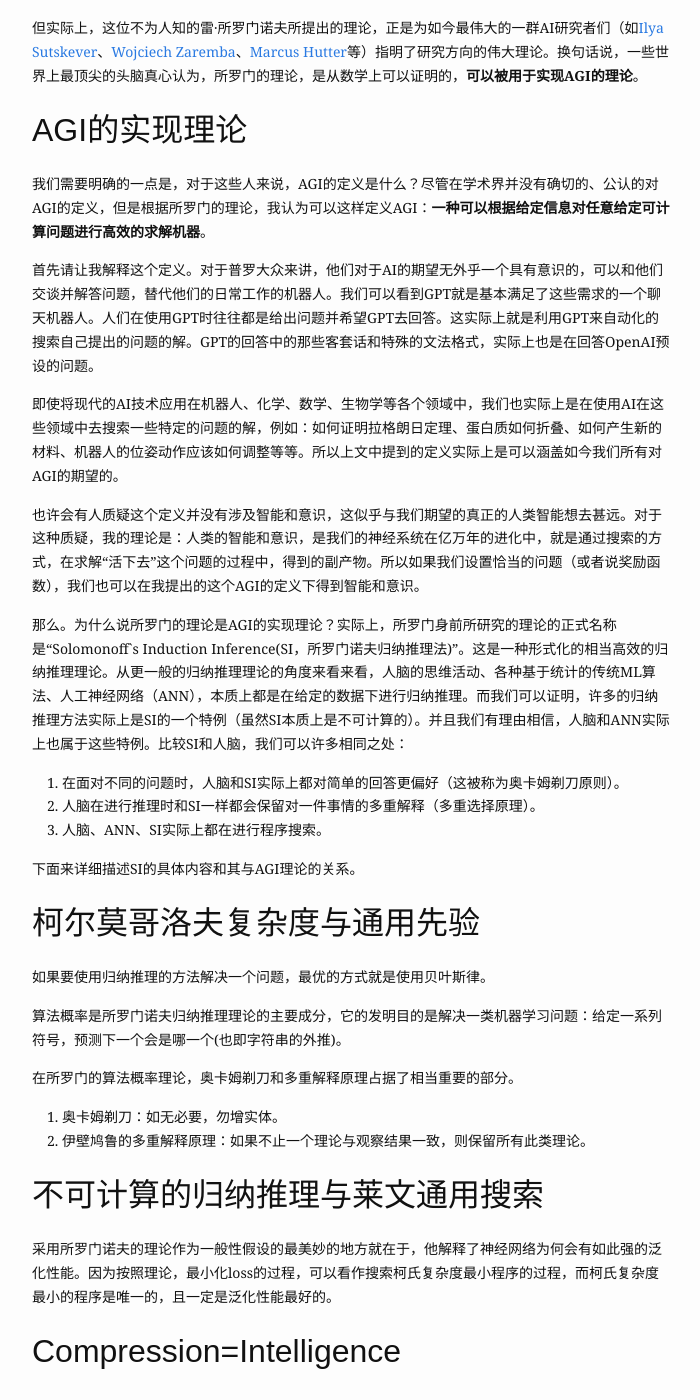
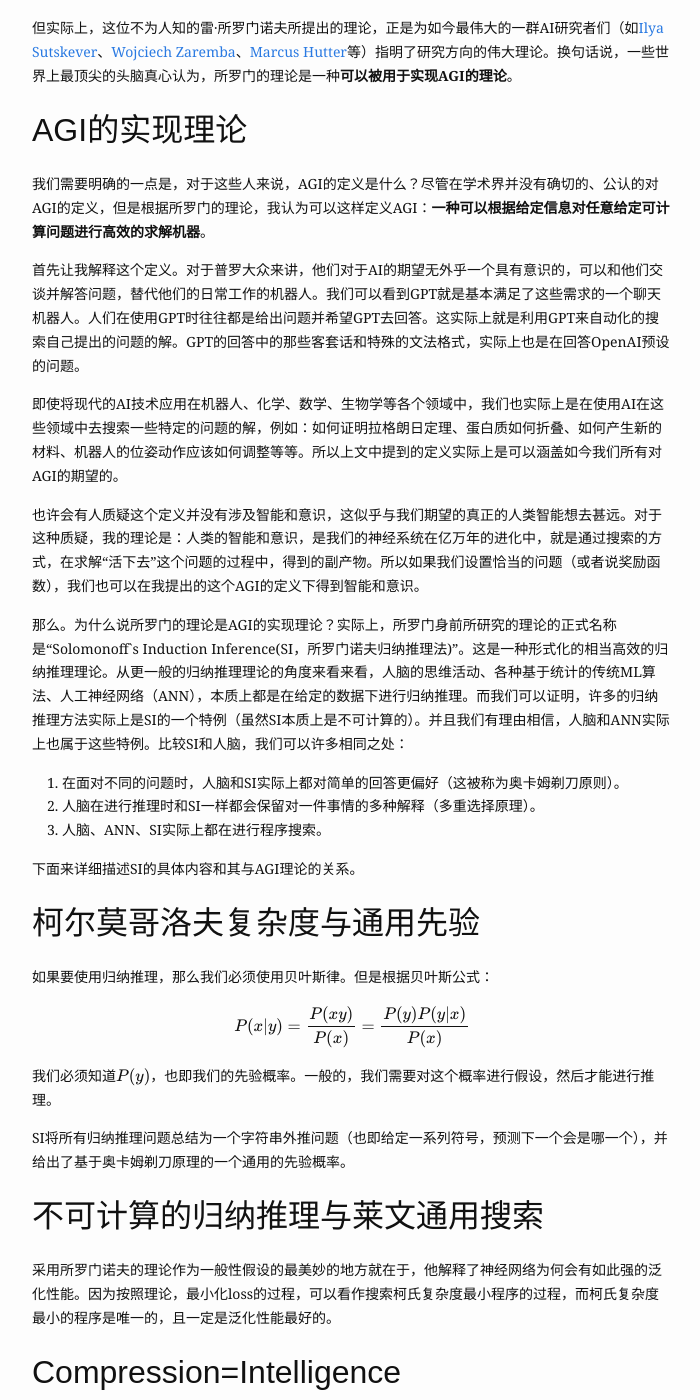
Before and after one commit to FuRuF-11/FuRuF-11.github.io, a Jekyll site: the page built from _posts/2024-01-08-Solomonoff,Kolmogorov_and_Levin_with_Compression,Prediction_and_Search.md, in a window 1280 px wide and 1400 px high, scrolled down 642 px. Shown: the whole window, without its empty margins (288-988 px from the left). Built offline with Jekyll 4.4.1, drawn with Linux system fonts in a browser that asks for light colours; a script that is not in the unit is left out.

Commit message:
modified:   _posts/2024-01-08-Solomonoff,Kolmogorov_and_Levin_with_Compression,Prediction_and_Search.md

```diff
--- a/_posts/2024-01-08-Solomonoff,Kolmogorov_and_Levin_with_Compression,Prediction_and_Search.md
+++ b/_posts/2024-01-08-Solomonoff,Kolmogorov_and_Levin_with_Compression,Prediction_and_Search.md
@@ -12,13 +12,13 @@ blurb: "所罗门诺夫、柯尔莫哥洛夫和莱文与压缩、预测和搜索
 
 对于前两者，所有对AI有所学习有所了解的人都不会陌生，但是对于雷·所罗门诺夫（以下简称所罗门），大部分人却闻所未闻。这其实是由于所罗门一生的研究领域，看起来实在是太过抽象、太过偏门且**似乎不像同会议其他人的成果那么有用**。尽管所罗门本人是人类历史上首位使用概率论进行机器学习研究的学者，但是他的主要成就是一门名叫算法概率（Algorithmic probability）——后被发展为算法信息理论（Algorithmic Information Theory）——的古怪学科和关于通用归纳推理的数学理论（General Theory of Inductive Inference）。
 
-但实际上，这位不为人知的雷·所罗门诺夫所提出的理论，正是为如今最伟大的一群AI研究者们（如[Ilya Sutskever](https://en.wikipedia.org/wiki/Ilya_Sutskever)、[Wojciech Zaremba](https://en.wikipedia.org/wiki/Wojciech_Zaremba)、[Marcus Hutter](https://en.wikipedia.org/wiki/Marcus_Hutter)等）指明了研究方向的伟大理论。换句话说，一些世界上最顶尖的头脑真心认为，所罗门的理论，是从数学上可以证明的，**可以被用于实现AGI的理论**。
+但实际上，这位不为人知的雷·所罗门诺夫所提出的理论，正是为如今最伟大的一群AI研究者们（如[Ilya Sutskever](https://en.wikipedia.org/wiki/Ilya_Sutskever)、[Wojciech Zaremba](https://en.wikipedia.org/wiki/Wojciech_Zaremba)、[Marcus Hutter](https://en.wikipedia.org/wiki/Marcus_Hutter)等）指明了研究方向的伟大理论。换句话说，一些世界上最顶尖的头脑真心认为，所罗门的理论是一种**可以被用于实现AGI的理论**。
 
 ## AGI的实现理论
 
 我们需要明确的一点是，对于这些人来说，AGI的定义是什么？尽管在学术界并没有确切的、公认的对AGI的定义，但是根据所罗门的理论，我认为可以这样定义AGI：**一种可以根据给定信息对任意给定可计算问题进行高效的求解机器**。
 
-首先请让我解释这个定义。对于普罗大众来讲，他们对于AI的期望无外乎一个具有意识的，可以和他们交谈并解答问题，替代他们的日常工作的机器人。我们可以看到GPT就是基本满足了这些需求的一个聊天机器人。人们在使用GPT时往往都是给出问题并希望GPT去回答。这实际上就是利用GPT来自动化的搜索自己提出的问题的解。GPT的回答中的那些客套话和特殊的文法格式，实际上也是在回答OpenAI预设的问题。
+首先让我解释这个定义。对于普罗大众来讲，他们对于AI的期望无外乎一个具有意识的，可以和他们交谈并解答问题，替代他们的日常工作的机器人。我们可以看到GPT就是基本满足了这些需求的一个聊天机器人。人们在使用GPT时往往都是给出问题并希望GPT去回答。这实际上就是利用GPT来自动化的搜索自己提出的问题的解。GPT的回答中的那些客套话和特殊的文法格式，实际上也是在回答OpenAI预设的问题。
 
 即使将现代的AI技术应用在机器人、化学、数学、生物学等各个领域中，我们也实际上是在使用AI在这些领域中去搜索一些特定的问题的解，例如：如何证明拉格朗日定理、蛋白质如何折叠、如何产生新的材料、机器人的位姿动作应该如何调整等等。所以上文中提到的定义实际上是可以涵盖如今我们所有对AGI的期望的。
 
@@ -26,20 +26,25 @@ blurb: "所罗门诺夫、柯尔莫哥洛夫和莱文与压缩、预测和搜索
 
 那么。为什么说所罗门的理论是AGI的实现理论？实际上，所罗门身前所研究的理论的正式名称是“Solomonoff`s Induction Inference(SI，所罗门诺夫归纳推理法)”。这是一种形式化的相当高效的归纳推理理论。从更一般的归纳推理理论的角度来看来看，人脑的思维活动、各种基于统计的传统ML算法、人工神经网络（ANN），本质上都是在给定的数据下进行归纳推理。而我们可以证明，许多的归纳推理方法实际上是SI的一个特例（虽然SI本质上是不可计算的）。并且我们有理由相信，人脑和ANN实际上也属于这些特例。比较SI和人脑，我们可以许多相同之处：
 1. 在面对不同的问题时，人脑和SI实际上都对简单的回答更偏好（这被称为奥卡姆剃刀原则）。
-2. 人脑在进行推理时和SI一样都会保留对一件事情的多重解释（多重选择原理）。
+2. 人脑在进行推理时和SI一样都会保留对一件事情的多种解释（多重选择原理）。
 3. 人脑、ANN、SI实际上都在进行程序搜索。
 
 下面来详细描述SI的具体内容和其与AGI理论的关系。
 
 ## 柯尔莫哥洛夫复杂度与通用先验
 
-如果要使用归纳推理的方法解决一个问题，最优的方式就是使用贝叶斯律。
+如果要使用归纳推理，那么我们必须使用贝叶斯律。但是根据贝叶斯公式：
 
-算法概率是所罗门诺夫归纳推理理论的主要成分，它的发明目的是解决一类机器学习问题：给定一系列符号，预测下一个会是哪一个(也即字符串的外推)。
+$$
+P(x|y)=\frac{P(xy)}{P(x)}=\frac{P(y)P(y|x)}{P(x)}
+$$
 
-在所罗门的算法概率理论，奥卡姆剃刀和多重解释原理占据了相当重要的部分。
-1. 奥卡姆剃刀：如无必要，勿增实体。
-2. 伊壁鸠鲁的多重解释原理：如果不止一个理论与观察结果一致，则保留所有此类理论。
+我们必须知道$P(y)$，也即我们的先验概率。一般的，我们需要对这个概率进行假设，然后才能进行推理。
+
+SI将所有归纳推理问题总结为一个字符串外推问题（也即给定一系列符号，预测下一个会是哪一个），并给出了基于奥卡姆剃刀原理的一个通用的先验概率。
+
+
+
 
 ## 不可计算的归纳推理与莱文通用搜索
 
```
